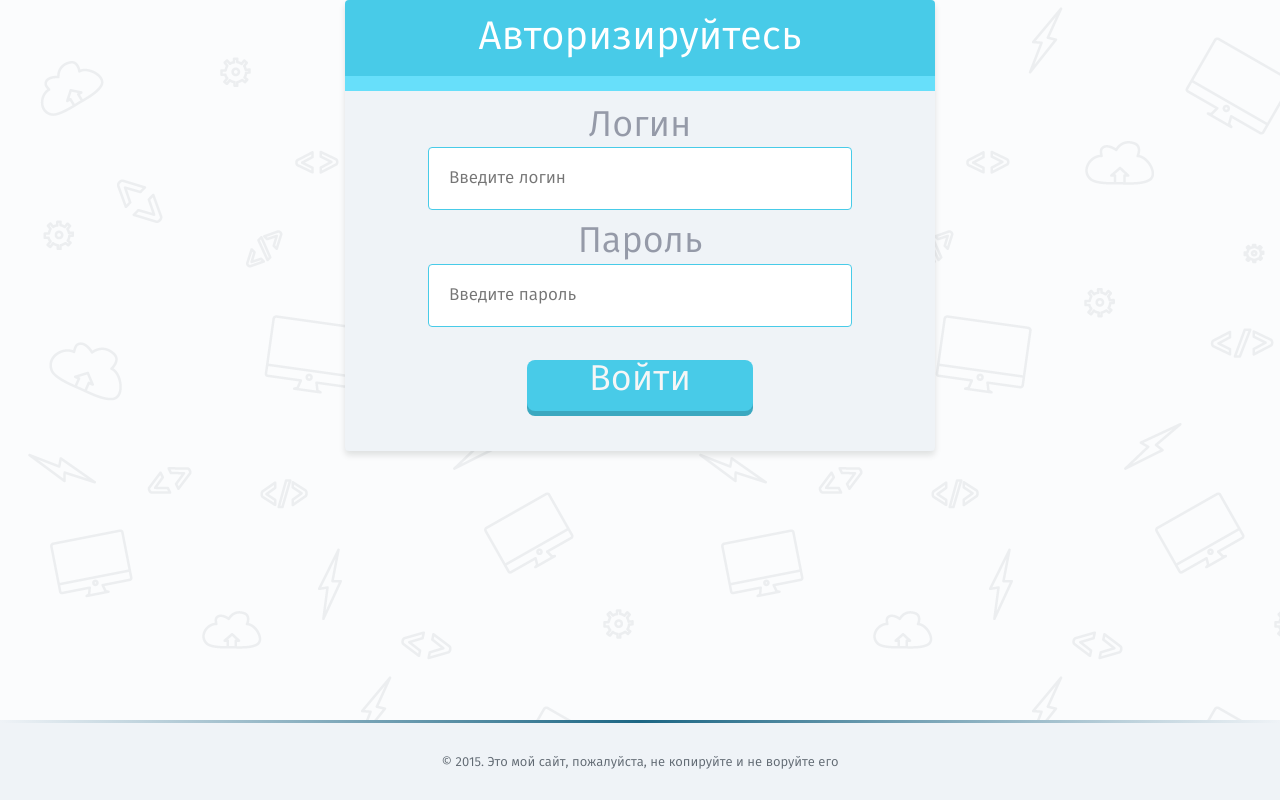
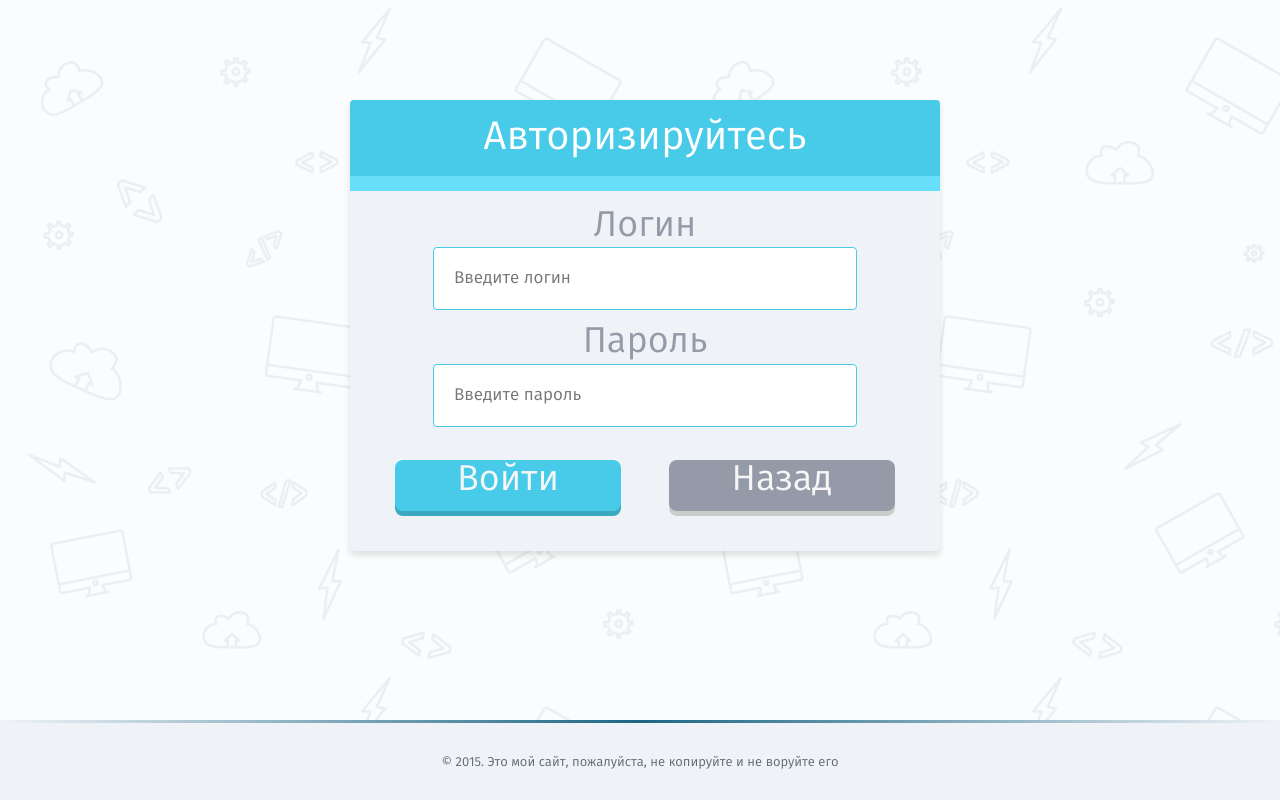
Before and after one commit to DoYouLikeOrigami/HomeWork-1, a web app: file app/login.html in a window 1280 px wide. Run offline with its HTML, style and script files only (its server is not run), Linux system fonts and the light colour scheme; some libraries are stand-ins or nearby versions.

Commit message:
another work on mistakes

```diff
--- a/app/css/login.css
+++ b/app/css/login.css
@@ -1,13 +1,15 @@
 .login-wrapper {
 	display: block;
-	position: relative;
 	width: 590px;
+	position: absolute;
+	left: 50%;
 	top: 50%;
-	left: 50%;
-	transform: translateX(-50%);
+	margin-left: -290px;
+	margin-top: -300px;
 	background: rgb(239, 243, 247);
 	border-radius: 4px;
 	box-shadow: 0px 4px 6.86px 0.14px rgba(13, 16, 7, 0.114);
+	z-index: 2;
 }
 
 	.login-header {
@@ -59,9 +61,15 @@
 				color: rgb(72, 203, 232);
 			}
 
+	.buttons-wrapper {
+		display: block;
+		width: 500px;
+		margin: 20px auto;
+	}
+
 	.login-submit-label {
-		display: block;
-		margin: 20px auto;
+		display: inline-block;
+		float: left;
 		background: rgb(72, 203, 232);
 		border-radius: 8px;
 		width: 226px;
@@ -78,3 +86,18 @@
 			left: -9999px;
 			top: 0;
 		}
+
+	.login-return-button {
+		display: inline-block;
+		float: right;
+		text-decoration: none;
+		background: rgb(149, 154, 168);
+		border-radius: 8px;
+		width: 226px;
+		height: 51px;
+		text-align: center;
+		cursor: pointer;
+		font-size: 36px;
+		color: rgb(246, 246, 246);
+		box-shadow: 0 5px 0 0 #ccc;
+	}
--- a/app/css/main.css
+++ b/app/css/main.css
@@ -13,6 +13,16 @@ body {
 
 .hidden {
 	display: none !important;
+}
+
+.clearfix:before,
+.clearfix:after {
+	content: " ";
+	display: table;
+}
+
+.clearfix:after {
+	clear: both;
 }
 
 .wrapper {
--- a/app/login.html
+++ b/app/login.html
@@ -43,6 +43,7 @@
 
 	<div class="wrapper">
 		<div class="login-wrapper">
+			<div class="login">
 				<header class="login-header">
 					Авторизируйтесь
 				</header>
@@ -59,11 +60,17 @@
 						</span>
 						<input type="text" placeholder="Введите пароль" class="login-input">
 					</label>
+					<div class="buttons-wrapper clearfix">
 						<label class="login-submit-label">
 							Войти
 							<input type="submit" class="login-submit">
 						</label>
+						<a class="login-return-button" href="index.html">
+							Назад
+						</a>
+					</div>
 				</form>
+			</div>
 		</div>
 	</div>
 
```
Also changed, not shown: other parts of app/css/main.css (+27 -16 lines), app/contact.html (+15 -9 lines), app/css/works-page.css (+4 -3 lines), app/index.html (+14 -8 lines), app/works-page.html (+14 -8 lines). Lines whose indentation alone changed are shown as unchanged.
